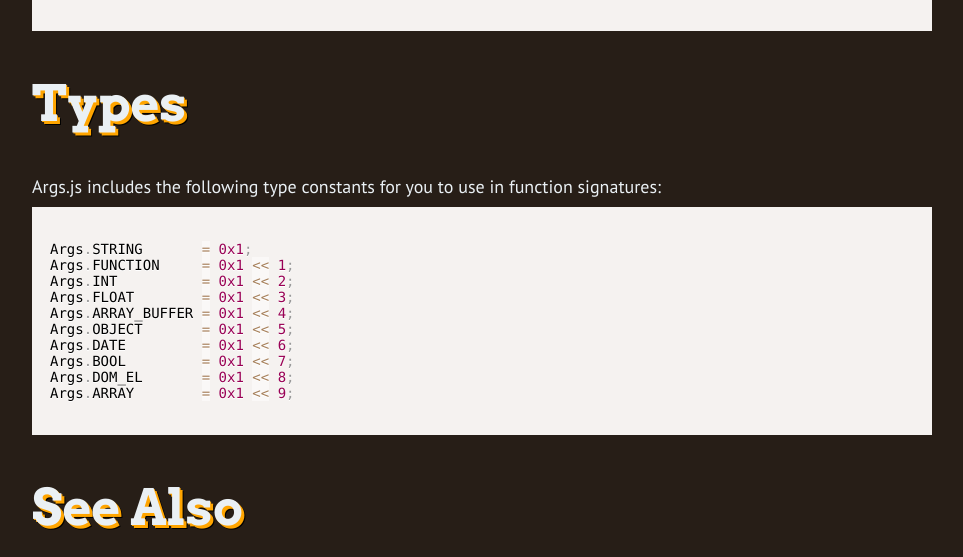
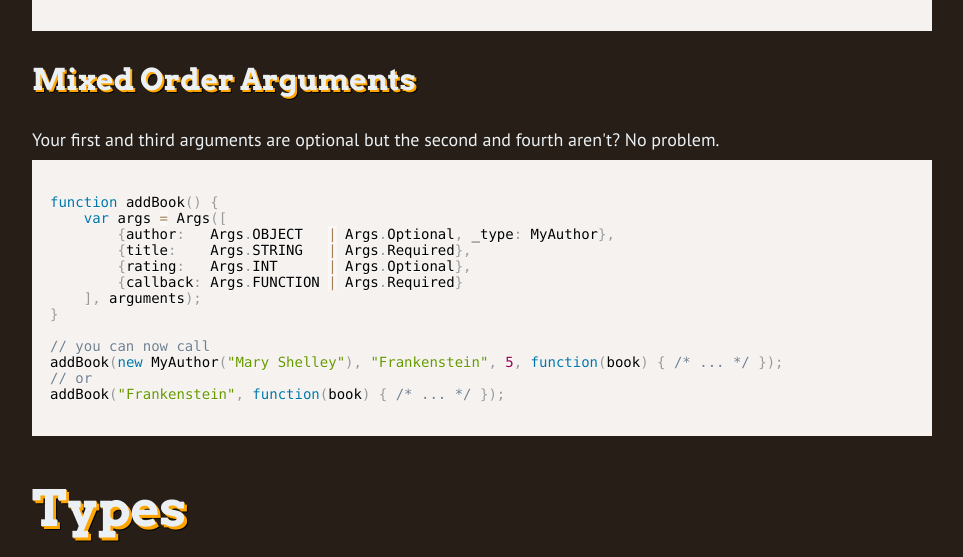
Before and after one commit to joebain/args.js, a plain HTML site: page index.html in a window 1280 px wide. Shown: the part 3616-4173 px from the top of the page, without its empty margins (158-1121 px from the left). Drawn offline with Linux system fonts and the light colour scheme.

Commit message:
added example for out of order args

```diff
--- a/index.html
+++ b/index.html
@@ -152,6 +152,25 @@ myFunc({
 	rating: 5
 });
 		</code></pre>
+		<h3>Mixed Order Arguments</h3>
+		Your first and third arguments are optional but the second and fourth aren't? No problem.
+		<pre><code class="language-javascript">
+function addBook() {
+	var args = Args([
+		{author:   Args.OBJECT   | Args.Optional, _type: MyAuthor},
+		{title:    Args.STRING   | Args.Required},
+		{rating:   Args.INT      | Args.Optional},
+		{callback: Args.FUNCTION | Args.Required}
+	], arguments);
+}
+
+// you can now call
+addBook(new MyAuthor("Mary Shelley"), "Frankenstein", 5, function(book) { /* ... */ });
+// or
+addBook("Frankenstein", function(book) { /* ... */ });
+		</code></pre>
+
+
 
 		<h2>Types</h2>
 		Args.js includes the following type constants for you to use in function signatures:
```
